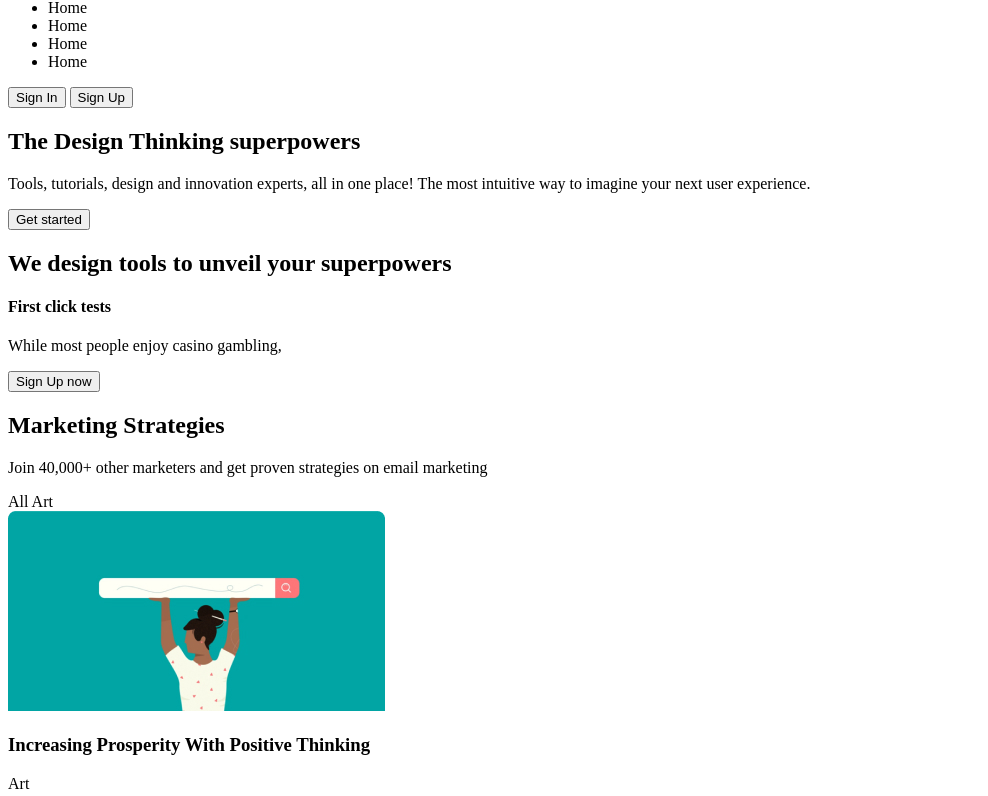
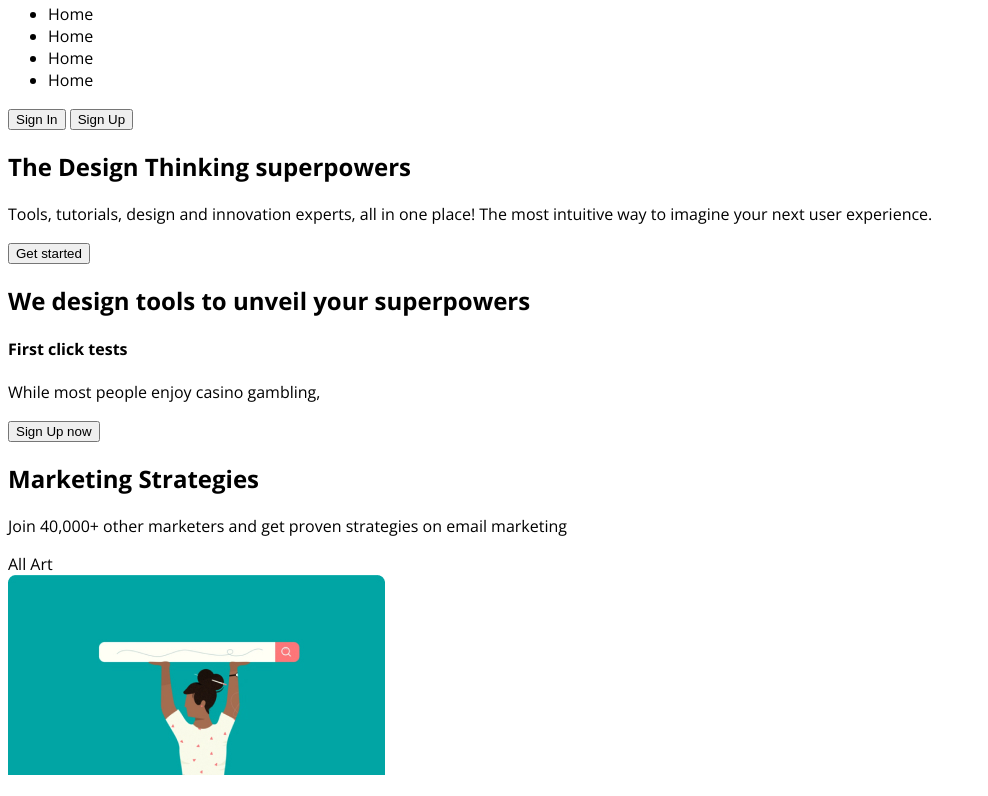
Before and after one commit to GoodFellow23/Lecture-Markup, a plain HTML site: page index.html in a window 1280 px wide. Shown: the part 43-839 px from the top of the page, without its empty margins (0-988 px from the left). Drawn offline with nearby package versions, Linux system fonts and the light colour scheme.

Commit message:
feat: add some styles

```diff
--- a/index.html
+++ b/index.html
@@ -6,6 +6,7 @@
     <title>Fridey live coding</title>
     <link href="https://fonts.googleapis.com/css?family=Open+Sans:400,700&display=swap" rel="stylesheet">
     <link href="https://fonts.googleapis.com/css?family=Poppins:400,700&display=swap" rel="stylesheet">
+    <link rel="stylesheet" href="style.css">
 </head>
 <body>
     <header class="header">
--- a/style.css
+++ b/style.css
@@ -0,0 +1,8 @@
+html {
+    font-size: 10px;
+}
+
+body {
+    font-size: 1.6rem;
+    font-family: 'Open Sans', Verdana, sans-serif;
+}
```
